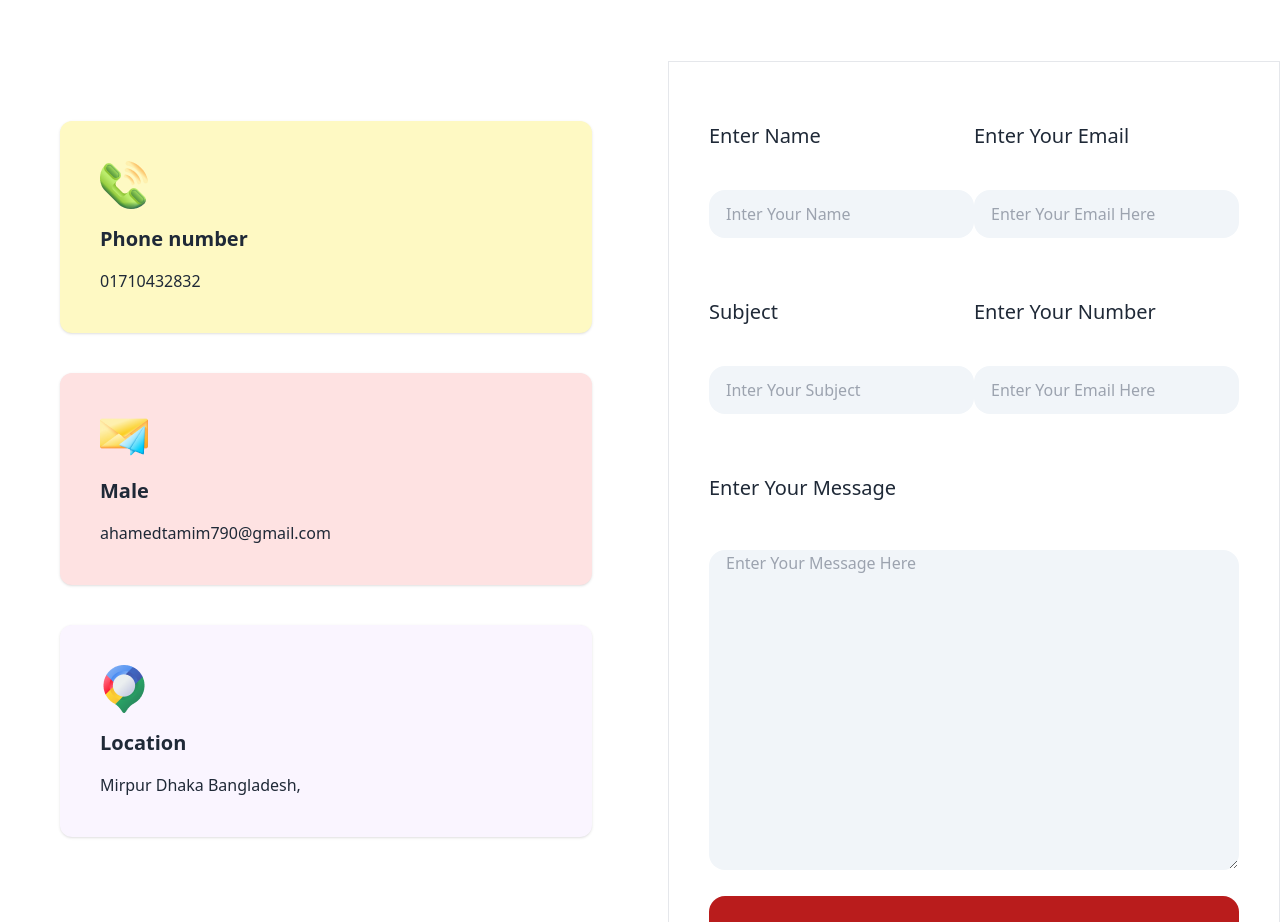
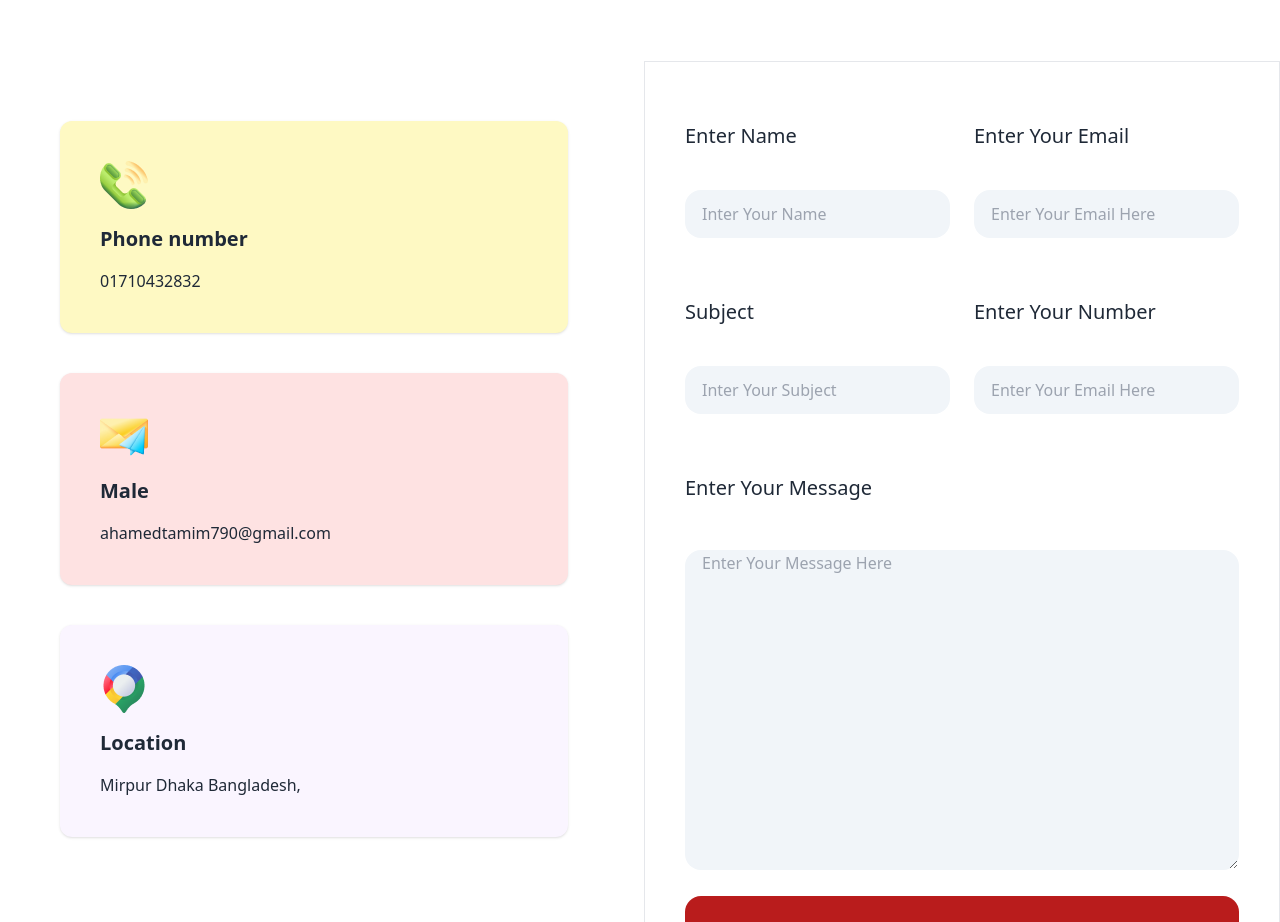
Before and after one commit to tamimahamed23/Assignment3, a website: page index.html in a window 1280 px wide. Shown: the part 4820-5742 px from the top of the page. Drawn offline with nearby package versions, Linux system fonts and the light colour scheme.

Commit message:
some chang in form

```diff
--- a/index.html
+++ b/index.html
@@ -449,17 +449,17 @@
 
 
 
-                  <div id="name-email" class="lg:flex my-5">
-                    <div id="name"> <label for="text" class="text-xl ">Enter Name</label>  <input type="text" placeholder="Inter Your Name" class="input   border-solid my-10  bg-slate-100 rounded-2xl" /></div>
-                    <div id="email"> <label for="email" class="text-xl">Enter Your Email</label> <input type="email" placeholder="Enter Your Email Here" class="input  border  my-10 bg-slate-100 rounded-2xl" /></div>
+                  <div id="name-email" class="lg:flex my-5 lg:space-x-6">
+                    <div id="name"> <label for="text" class="text-xl ">Enter Name</label> <br> <input type="text" placeholder="Inter Your Name" class="input   border-solid my-10  bg-slate-100 rounded-2xl" /></div>
+                    <div id="email"> <label for="email" class="text-xl">Enter Your Email</label><br> <input type="email" placeholder="Enter Your Email Here" class="input  border  my-10 bg-slate-100 rounded-2xl" /></div>
                   </div>
 
 
 
 
-                  <div id="sub-phone" class="lg:flex space-4 my-5">
-                    <div id="submit"> <label for="text" class="text-xl ">Subject</label>  <input type="text" placeholder="Inter Your Subject" class="input   my-10 bg-slate-100 rounded-2xl" /></div>
-                    <div id="number"> <label for="number" class="text-xl">Enter Your Number</label> <input type="number" placeholder="Enter Your Email Here" class="input o border  my-10 bg-slate-100 rounded-2xl" /></div>
+                  <div id="sub-phone" class="lg:flex space-4 lg:space-x-6 my-5">
+                    <div id="submit"> <label for="text" class="text-xl ">Subject</label> <br> <input type="text" placeholder="Inter Your Subject" class="input   my-10 bg-slate-100 rounded-2xl" /></div>
+                    <div id="number"> <label for="number" class="text-xl">Enter Your Number</label> <br><input type="number" placeholder="Enter Your Email Here" class="input o border  my-10 bg-slate-100 rounded-2xl" /></div>
                   </div>
 
 
```
